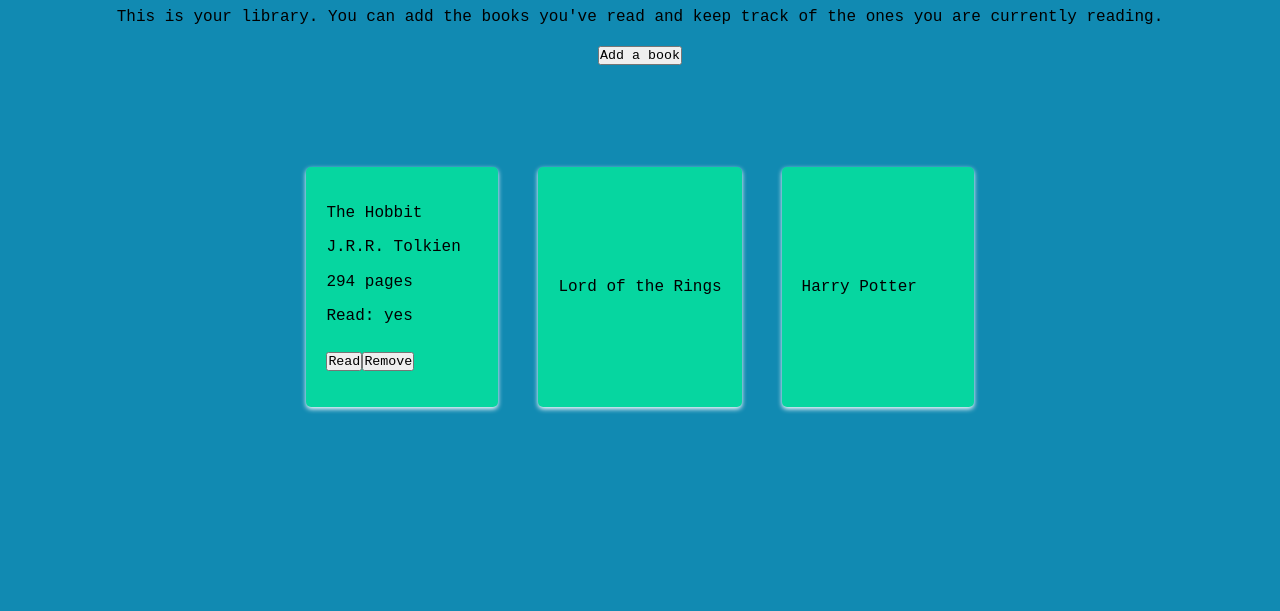
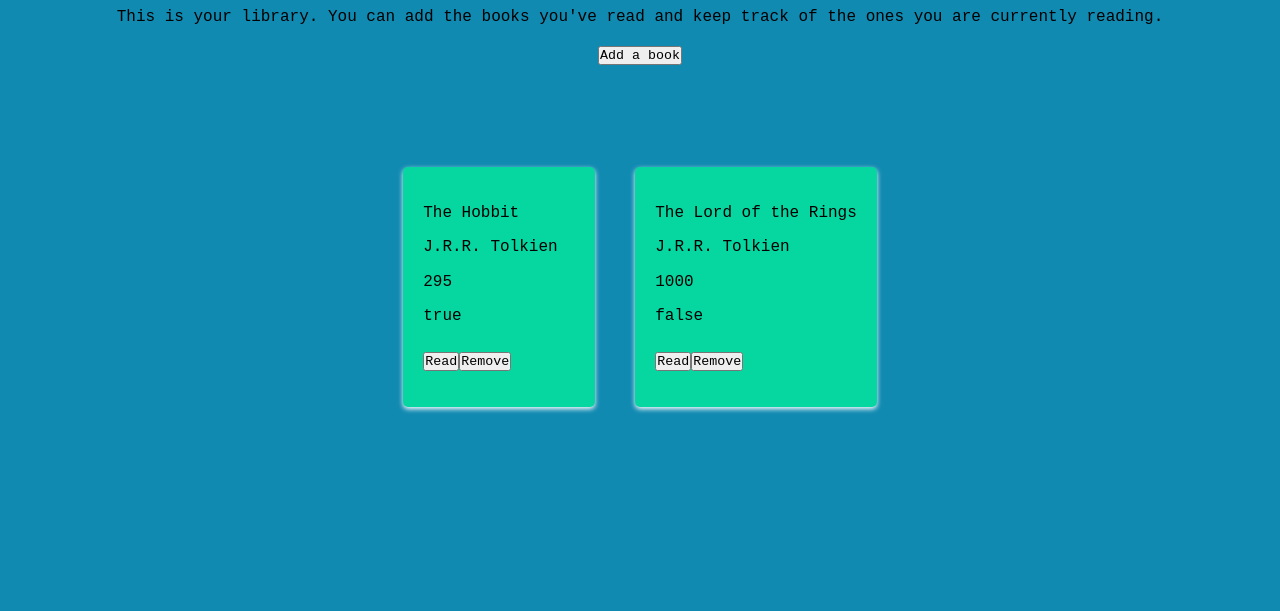
Before and after one commit to andresborn/library, a plain HTML site: page index.html in a window 1280 px wide. Shown: the part 109-720 px from the top of the page. Drawn offline with Linux system fonts and the light colour scheme.

Commit message:
Created loopAndDisplay func. Rm dummybook fr html

```diff
--- a/index.html
+++ b/index.html
@@ -43,18 +43,6 @@
                 </div>
             </header>
             <div class="books-container">
-                    <div class="book">
-                        <p class="title">The Hobbit</p>
-                        <p class="author">J.R.R. Tolkien</p>
-                        <p class="pages">294 pages</p>
-                        <p class="read">Read: yes</p>
-                        <div class="book-buttons">
-                            <button id="change-read">Read</button>
-                            <button id="remove-book">Remove</button>
-                        </div>
-                    </div>
-                    <div class="book">Lord of the Rings</div>
-                    <div class="book">Harry Potter</div>
             </div>
             <footer class="footer">
                 <div class="footeritems">andrestec 2020</div>
--- a/script.js
+++ b/script.js
@@ -33,6 +33,53 @@ closeForm.addEventListener('click', () => {
     formContainer.setAttribute('style', 'display: none;');
 })
 
-function takeUserInput() {
+function addBookToLibrary() {
 
 }
+
+const booksContainer = document.querySelector('.books-container');
+
+function loopAndDisplay() {
+    //for each object in library
+    myLibrary.forEach(book => {
+        const bookDiv = document.createElement('div');
+        const parTitle = document.createElement('p');
+        const parAuthor = document.createElement('p');
+        const parPages = document.createElement('p');
+        const parRead = document.createElement('p');
+        const bookButtons = document.createElement('div');
+        const readButton = document.createElement('button');
+        const removeButton = document.createElement('button');
+
+        bookDiv.setAttribute('class', 'book');
+        parTitle.setAttribute('class', 'title');
+        parAuthor.setAttribute('class', 'author');
+        parPages.setAttribute('class', 'pages');
+        parRead.setAttribute('class', 'read');
+        bookButtons.setAttribute('class', 'book-buttons');
+        readButton.setAttribute('id', 'change-read');
+        removeButton.setAttribute('id', 'remove-book');
+
+        parTitle.textContent = `${book.title}`;
+        parAuthor.textContent = `${book.author}`;
+        parPages.textContent = `${book.pages}`;
+        parRead.textContent = `${book.read}`;
+        readButton.textContent = "Read";
+        removeButton.textContent = "Remove";
+
+        bookDiv.appendChild(parTitle);
+        bookDiv.appendChild(parAuthor);
+        bookDiv.appendChild(parPages);
+        bookDiv.appendChild(parRead);
+
+        bookButtons.appendChild(readButton);
+        bookButtons.appendChild(removeButton);
+
+        bookDiv.appendChild(bookButtons);
+
+        booksContainer.appendChild(bookDiv);
+        return
+    });
+}
+
+console.log(loopAndDisplay());
```
